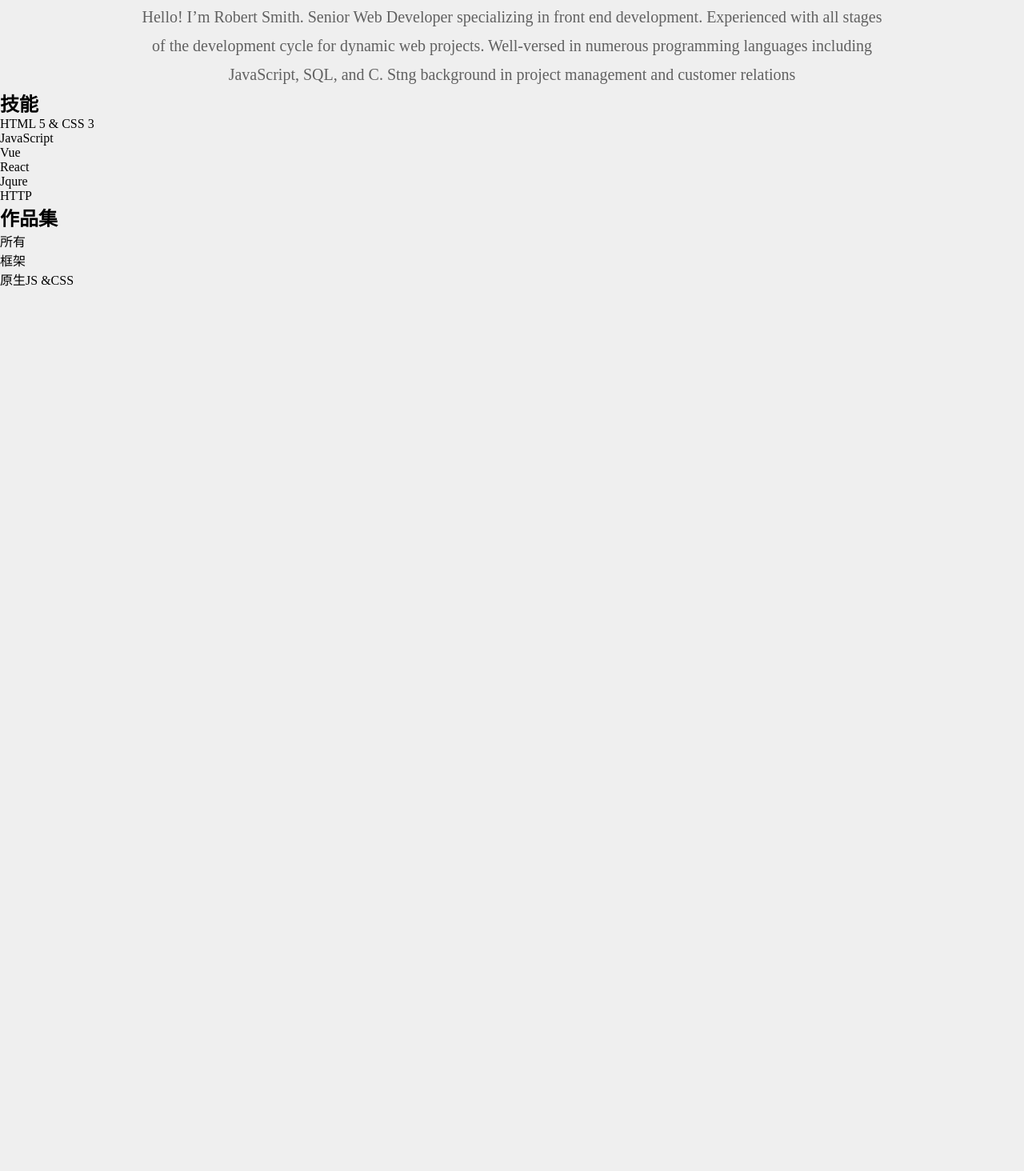
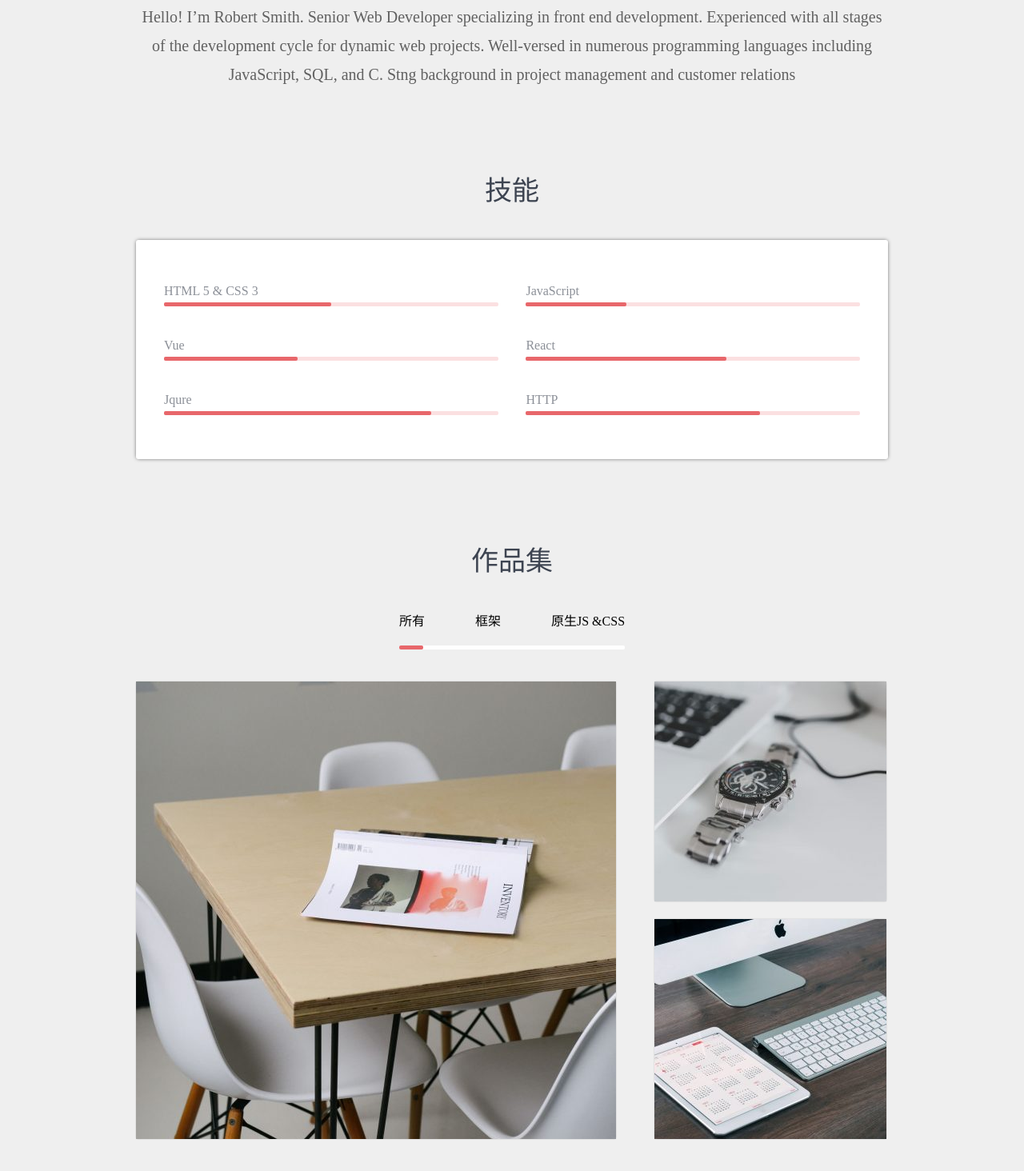
Before and after one commit to github-Jose/resume, a plain HTML site: page index.html in a window 1280 px wide. Shown: the part 994-2458 px from the top of the page at 80% size. Before the commit the page ends 1355 px from the top, so only its background shows below. Drawn offline with Linux system fonts and the light colour scheme.

Commit message:
skills and portfolio

```diff
--- a/css/show.css
+++ b/css/show.css
@@ -16,6 +16,9 @@ body{
 a{
     text-decoration: none;
     color: inherit;
+}
+ol{
+    list-style: none;
 }
 /* .placeholder{
     height: 100.8px;
@@ -197,3 +200,144 @@ main> .introduce{
     line-height: 1.8;
     color: #616161;
 }
+
+.skills,.portfolio{
+    max-width: 940px;
+    margin:0 auto;
+}
+.skills > h2,
+.portfolio > h2{
+    text-align: center;
+    font-weight: normal;
+    margin-bottom: 40px;
+    margin-top:100px;
+    color: #3d4451;
+    font-size: 34px;
+}
+.skills >ol{
+    width: 100%;
+    padding: 55px 35px 15px;
+    /* border:1px solid; */
+    box-sizing: border-box;
+    background:#fff;
+    box-shadow: 0px 0px 5px -1px rgba(0,0,0,0.75);
+    border-radius: 3px;
+}
+.skills>ol>li{
+    margin-bottom: 40px;
+    color:#8C9098;
+}
+.skills > ol >li:nth-child(even){
+    float: right;
+    width: 48%;
+}
+.skills>ol>li:nth-child(odd){
+    float: left;
+    width: 48%;
+}
+ol > li .progressBar{
+    width: 100%;
+    height: 5px;
+    background-color: #FBE0E1;
+    margin-top:5px;
+    border-radius: 2px;
+}
+ol>li .progress{
+    width:50%;
+    height: 100%;
+    border-radius: 2px;
+    background-color:#E8676B;
+}
+ol li:nth-child(2) .progress{
+    width:30%;
+}
+ol li:nth-child(3) .progress{
+    width:40%;
+}
+ol li:nth-child(4) .progress{
+    width:60%;
+}
+ol li:nth-child(5) .progress{
+    width:80%;
+}
+ol li:nth-child(6) .progress{
+    width:70%;
+}
+.portfolio{
+    text-align: center;
+}
+.portfolio >nav{
+    /* border:1px solid red; */
+    /* margin-bottom:100px; */
+    display: inline-block;
+    vertical-align: top;
+}
+.portfolio > nav ol li{
+    float: left;
+    margin-left:63px;
+    cursor: pointer;
+}
+.portfolio > nav ol li:first-child{
+    margin-left: 0;
+}
+.portfolio .bar{
+    height: 5px;
+    width: 100%;
+    margin-top:20px;
+    /* border:1px solid red; */
+    background:#fff;
+    border-radius: 2px;
+}
+.portfolio .bar >.bar-inner{
+    height: 100%;
+    /* width: 30px; */
+    background:#E8676B;
+    border-radius: 2px;
+    transition: all 0.5s;
+}
+.portfolio .bar > .bar-inner.bar-stage1{
+    height: 100%;
+    width: 30px;
+    background:#E8676B;
+    border-radius: 2px;
+}
+.portfolio .bar > .bar-inner.bar-stage2{
+    width: 30px;
+    margin-left: 96px;
+}
+.portfolio .bar > .bar-inner.bar-stage3{
+    width:97px;
+    margin-left:188px;
+}
+.portfolio > .works{
+    max-width: 940px;
+    height: 572px;
+    /* border:1px solid red; */
+    margin:40px 0 155px;
+    position: relative;
+}
+.portfolio>.works .leftWorks{
+    background: url('../assets/porofolio1.jpg');
+    width: 600px;
+    height: 100%;
+    position: absolute;
+    top:0;
+    left:0;
+    box-shadow: 0px 0px 2px -1px rgba(0,0,0,0.75);
+}
+.portfolio >.works .rightWorks div{
+    width: 290px;
+    height: 275px;
+    position: absolute;
+    box-shadow: 0px 0px 2px -1px rgba(0,0,0,0.75);
+}
+.portfolio >.works .rightWorks div:nth-child(1){
+    top:0;
+    left:648px;
+    background:url('../assets/portfolio2.jpg')
+}
+.portfolio >.works .rightWorks div:nth-child(2){
+    bottom: 0;
+    left:648px;
+    background: url('../assets/portfolio3.jpg')
+}
--- a/index.html
+++ b/index.html
@@ -6,7 +6,7 @@
     <meta http-equiv="X-UA-Compatible" content="ie=edge">
     <title>JoseLi的个人简历</title>
     <link rel="stylesheet" href="./css/show.css">
-    <!-- <script src="./js/index.js"></script> -->
+    <script src="./js/index.js"></script>
     <script src="//at.alicdn.com/t/font_893068_f87triziwml.js"></script>
     <style type="text/css">
         .icon {
@@ -94,7 +94,7 @@
 
     <section class="skills">
         <h2>技能</h2>
-        <ol>
+        <ol class="clearfix">
             <li>
                 HTML 5 &amp; CSS 3
                 <div class="progressBar">
@@ -140,18 +140,30 @@
         </ol>
     </section>
 
-    <section>
+    <section class="portfolio">
         <h2>作品集</h2>
-        <ol>
-            <li>所有</li>
-            <li>框架</li>
-            <li>原生JS &amp;CSS</li>
-        </ol>
-        <div>
-            <div class="leftWorks"></div>
+        <nav>
+            <ol class="clearfix">
+                <li id="portfolioAll">所有</li>
+                <li id="portfolioFramke">框架</li>
+                <li id="portfolioNative">原生JS &amp;CSS</li>
+            </ol>
+            <div class="bar" id="bar">
+                <div class="bar-inner bar-stage1" id="barInner">
+
+                </div>
+            </div>
+        </nav>
+        <div class="works">
+            <div class="leftWorks">
+            </div>
             <div class="rightWorks">
-                <div class="smallWorks"></div>
-                <div class="smallWorks"></div>
+                <div class="smallWorks">
+
+                </div>
+                <div class="smallWorks">
+
+                </div>
             </div>
         </div>
     </section>
--- a/js/index.js
+++ b/js/index.js
@@ -1,15 +1,37 @@
 window.onload=function(){
+    var scrollSite = document.documentElement.scrollTop || document.body.scrollTop;
+    if(scrollSite == 0){
+        console.log(scrollSite);
+        // console.log(topNavBar);
+        topNavBar.style.backgroundColor = 'transparent';
+    }else{
+        topNavBar.style.backgroundColor = '#fff';
+    }
     window.onscroll =function (){
         var scrollSite = document.documentElement.scrollTop || document.body.scrollTop;
         var topNavBar = document.getElementById('topNavBar');
         var list = document.getElementById('list');
     // console.log(scrollSite)
         if(scrollSite == 0){
-            console.log('顶部');
+            console.log(scrollSite);
             // console.log(topNavBar);
-            topNavBar.style.backgroundColor = '#000';
+            topNavBar.style.backgroundColor = 'transparent';
         }else{
             topNavBar.style.backgroundColor = '#fff';
         }
     }
+    var portfolioAll = document.getElementById('portfolioAll');
+    var portfolioFramke = document.getElementById('portfolioFramke');
+    var portfolioNative = document.getElementById('portfolioNative');
+    var barInner = document.getElementById('barInner');
+    portfolioAll.onclick = function(){
+        console.log('1');
+        barInner.className = 'bar-inner bar-stage1'
+    }
+    portfolioFramke.onclick = function(){
+        barInner.className = 'bar-inner bar-stage2'
+    }
+    portfolioNative.onclick = function(){
+        barInner.className = 'bar-inner bar-stage3'
+    }
 }
```
Also changed, not shown: assets/porofolio1.jpg (added), assets/portfolio2.jpg (added), assets/portfolio3.jpg (added).
